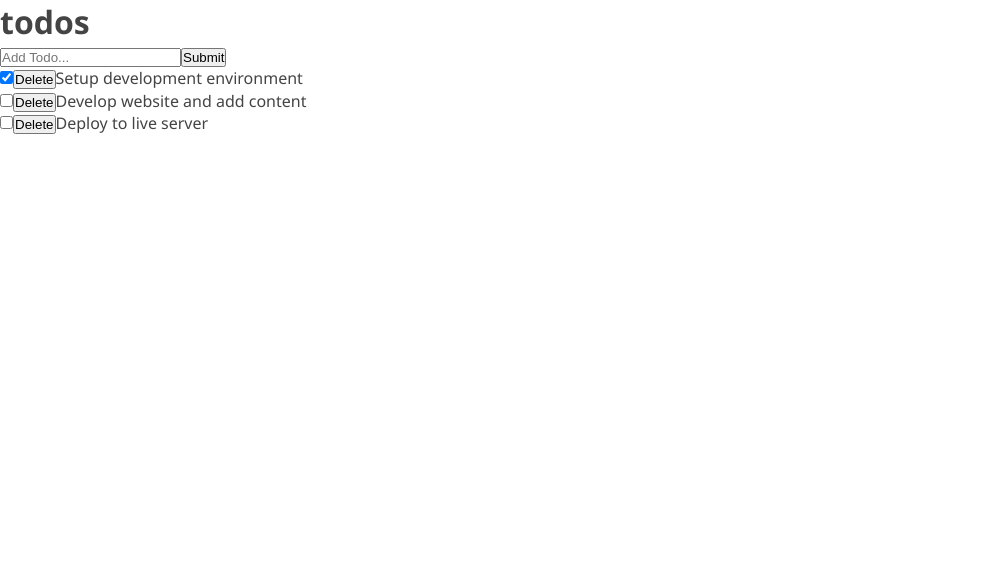
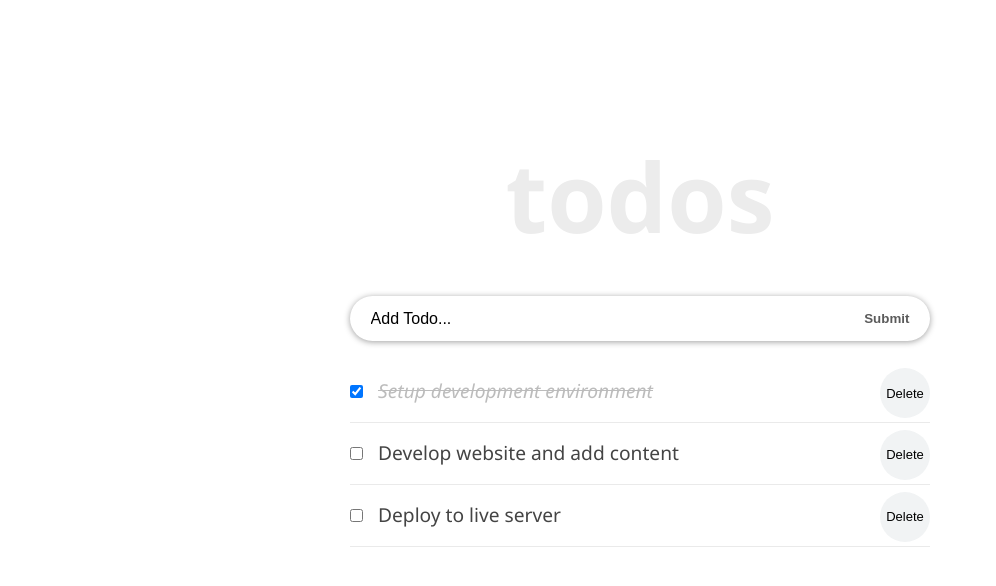
Before and after one commit to ZikaZaki/react-tutorial, a React (Create React App) app: page / in a window 1280 px wide. Shown: the top 586 px of the page, without its empty margins (0-996 px from the left). Built offline with nearby package versions, Linux system fonts and the light colour scheme.

Commit message:
Add styling to TodoItem

```diff
--- a/src/App.css
+++ b/src/App.css
@@ -11,3 +11,55 @@
   background: #fff;
   height: 100vh;
 }
+
+.container {
+  display: flex;
+  flex-direction: column;
+  justify-content: center;
+  align-items: center;
+  max-width: 600px;
+  margin: 0 auto;
+}
+
+.inner {
+  width: 100%;
+  padding: 8rem 10px 4rem;
+}
+
+.form-container {
+  width: 100%;
+  margin-bottom: 20px;
+  display: flex;
+  border-radius: calc(0.5 * 100px);
+  box-shadow: 0 1px 6px 0 rgba(0, 0, 0, 0.38);
+  justify-content: space-evenly;
+}
+
+.input-text {
+  font-size: 1rem;
+  font-weight: 400;
+  width: 85%;
+  padding-right: 5px;
+  padding-left: 10px;
+  border-radius: calc(0.5 * 100px);
+}
+
+.input-text::placeholder {
+  color: #000;
+}
+
+.input-submit {
+  background: transparent;
+  color: #5b5b5b;
+  text-transform: capitalize;
+  cursor: pointer;
+  font-weight: 600;
+  margin-right: 10px;
+}
+
+.input-text,
+.input-submit {
+  height: 45px;
+  outline: none;
+  border: none;
+}
--- a/src/components/Header.js
+++ b/src/components/Header.js
@@ -1,9 +1,26 @@
 import React from "react";
 
 const Header = () => {
+    const headerStyle = {
+        padding: "20px 0",
+        lineHeight: "1.5em",
+    }
+
     return (
-        <header>
-            <h1>todos</h1>
+        <header style={headerStyle}>
+            <h1
+                style={{
+                    fontSize: "6rem",
+                    fontWeight: "600",
+                    marginBottom: "2rem",
+                    lineHeight: "1em",
+                    color: "#ececec",
+                    textTransform: "lowercase",
+                    textAlign: "center",
+                }}
+            >
+                todos
+            </h1>
         </header>
     );
 }
--- a/src/components/InputTodo.js
+++ b/src/components/InputTodo.js
@@ -35,15 +35,16 @@
 
     render() {
         return (
-            <form onSubmit={this.handleSubmit}>
+            <form className="form-container" onSubmit={this.handleSubmit}>
                 <input
                     type="text"
+                    className="input-text"
                     placeholder="Add Todo..."
                     value={this.state.title}
                     name="title"
                     onChange={this.onChange}
                 />
-                <button>Submit</button>
+                <button className="input-submit">Submit</button>
             </form>
         )
     }
--- a/src/components/TodoContainer.js
+++ b/src/components/TodoContainer.js
@@ -64,7 +64,8 @@
 
   render() {
     return (
-        <div>
+        <div className="container">
+            <div className="inner">
                 <Header />
                 <InputTodo addTodoProps={this.addTodoItem} />
                 <TodoList
@@ -73,6 +74,7 @@
                 deleteTodoProps={this.delTodo}
                 />
             </div>
+        </div>
     );
   }
 }
--- a/src/components/TodoItem.js
+++ b/src/components/TodoItem.js
@@ -1,17 +1,32 @@
 import React from "react";
+
+// Importing Styles
+import styles from "./TodoItem.module.css";
 
 class TodoItem extends React.Component {
     render() {
+        const completedStyle = {
+            fontStyle: "italic",
+            color: "#595959",
+            opacity: 0.4,
+            textDecoration: "line-through",
+        }
+
+        const { completed, id, title } = this.props.todo;
+
         return (
-            <li>
+            <li className={styles.item}>
                 <input type="checkbox"
-                checked={this.props.todo.completed}
-                onChange={()=> this.props.handleChangeProps(this.props.todo.id)}
+                className={styles.checkbox}
+                checked={completed}
+                onChange={()=> this.props.handleChangeProps(id)}
                 />
-                <button onClick={()=> this.props.deleteTodoProps(this.props.todo.id)}>
+                <button onClick={()=> this.props.deleteTodoProps(id)}>
                     Delete
                 </button>
-                {this.props.todo.title}
+                <span style={completed ? completedStyle : null}>
+                    {title}
+                </span>
             </li>
         )
     }
--- /dev/null
+++ b/src/components/TodoItem.module.css
@@ -0,0 +1,23 @@
+.item {
+    font-size: 1.2rem;
+    list-style-type: none;
+    padding: 17px 0px;
+    border-bottom: 1px solid #eaeaea;
+}
+
+.checkbox {
+    margin-right: 15px;
+}
+
+.item button {
+    font-size: 13px;
+    background: #f1f3f4;
+    border: none;
+    cursor: pointer;
+    float: right;
+    outline: none;
+    border-radius: 100px;
+    height: 50px;
+    width: 50px;
+    margin: -10px 0 0 10px;
+}
```
Lines whose indentation alone changed are shown as unchanged.
